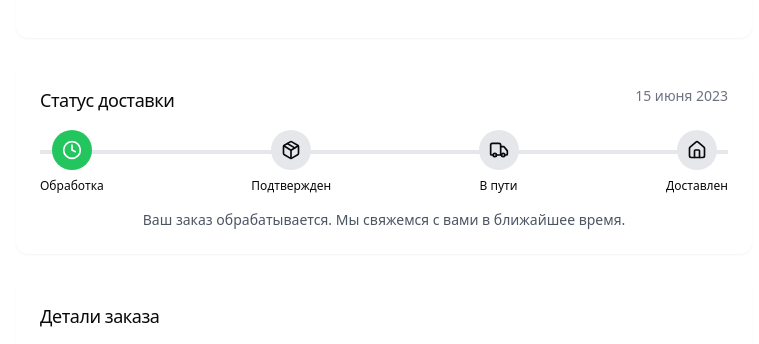
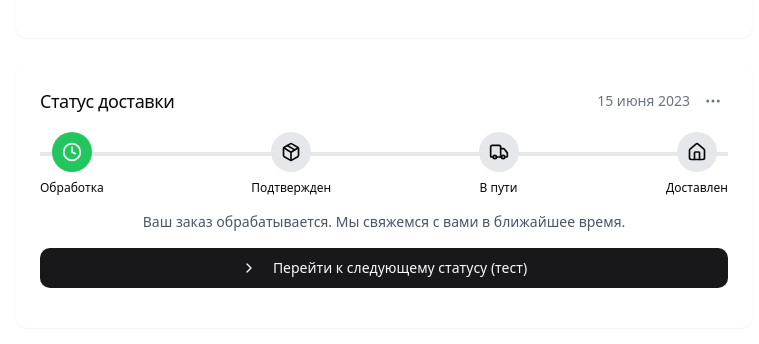
Before and after one commit to alekenov/uniformity-universe, a React (Vite) app: page /order/1 in a window 1280 px wide. Shown: the part 454-798 px from the top of the page, without its empty margins (256-1015 px from the left). Built offline with nearby package versions, Linux system fonts and the light colour scheme; grey boxes are pictures that could not be loaded.

Commit message:
Implement order status timeline
Adds a timeline to show order status changes and a button to test status changes.

```diff
--- a/src/pages/OrderStatus.tsx
+++ b/src/pages/OrderStatus.tsx
@@ -4,7 +4,7 @@ import { useNavigate, useParams } from 'react-router-dom';
 import {
   ChevronLeft, Clock, Package, Truck, Home, Calendar, Edit, X,
   MapPin, MessageSquare, ShoppingBag, ThumbsUp, User, Phone,
-  Image, Check, MessageCircle, Save
+  Image, Check, MessageCircle, Save, ChevronRight, MoreHorizontal
 } from 'lucide-react';
 import { Button } from '@/components/ui/button';
 import { useToast } from '@/hooks/use-toast';
@@ -15,6 +15,9 @@ import { ru } from 'date-fns/locale';
 const sampleOrder = {
   id: '12345',
   status: 'processing' as OrderStatus, // Added type assertion here
+  statusHistory: [
+    { status: 'processing' as OrderStatus, timestamp: new Date(2023, 5, 15, 14, 30), note: 'Заказ получен и обрабатывается' },
+  ],
   createdAt: new Date(2023, 5, 15, 14, 30),
   total: 12500,
   items: [
@@ -73,6 +76,7 @@ const OrderStatus: React.FC = () => {
   const [isConfirmingCancel, setIsConfirmingCancel] = useState(false);
   const [isContactingFlorist, setIsContactingFlorist] = useState(false);
   const [isContactingCourier, setIsContactingCourier] = useState(false);
+  const [showStatusHistory, setShowStatusHistory] = useState(false);
 
   // Temporary states for edits
   const [tempAddress, setTempAddress] = useState(order.deliveryAddress);
@@ -144,10 +148,7 @@ const OrderStatus: React.FC = () => {
   };
 
   const cancelOrder = () => {
-    setOrder(prev => ({
-      ...prev,
-      status: 'cancelled' as OrderStatus
-    }));
+    updateOrderStatus('cancelled');
     setIsConfirmingCancel(false);
     toast({
       title: "Заказ отменен",
@@ -165,6 +166,75 @@ const OrderStatus: React.FC = () => {
       setIsContactingFlorist(false);
     } else {
       setIsContactingCourier(false);
+    }
+  };
+
+  // Update order status with history
+  const updateOrderStatus = (newStatus: OrderStatus, note: string = '') => {
+    const statusNote = note || getDefaultStatusNote(newStatus);
+    const statusUpdate = {
+      status: newStatus,
+      timestamp: new Date(),
+      note: statusNote
+    };
+
+    setOrder(prev => ({
+      ...prev,
+      status: newStatus,
+      statusHistory: [...prev.statusHistory, statusUpdate]
+    }));
+
+    toast({
+      title: "Статус обновлен",
+      description: `Заказ теперь в статусе: ${getStatusLabel(newStatus)}`
+    });
+  };
+
+  // Get the next status in the flow
+  const getNextStatus = (currentStatus: OrderStatus): OrderStatus => {
+    switch(currentStatus) {
+      case 'processing': return 'confirmed';
+      case 'confirmed': return 'delivering';
+      case 'delivering': return 'delivered';
+      case 'delivered': return 'delivered'; // No next status after delivered
+      case 'cancelled': return 'cancelled'; // No next status after cancelled
+      default: return 'processing';
+    }
+  };
+
+  // Get a default note for the status
+  const getDefaultStatusNote = (status: OrderStatus): string => {
+    switch(status) {
+      case 'processing': return 'Заказ получен и обрабатывается';
+      case 'confirmed': return 'Заказ подтвержден и собран';
+      case 'delivering': return 'Заказ передан курьеру';
+      case 'delivered': return 'Заказ успешно доставлен получателю';
+      case 'cancelled': return 'Заказ отменен';
+      default: return '';
+    }
+  };
+
+  // Get a human-readable label for the status
+  const getStatusLabel = (status: OrderStatus): string => {
+    switch(status) {
+      case 'processing': return 'Обрабатывается';
+      case 'confirmed': return 'Подтвержден';
+      case 'delivering': return 'В пути';
+      case 'delivered': return 'Доставлен';
+      case 'cancelled': return 'Отменен';
+      default: return 'Неизвестный статус';
+    }
+  };
+
+  // Get a color for the status
+  const getStatusColor = (status: OrderStatus): string => {
+    switch(status) {
+      case 'processing': return 'bg-blue-500';
+      case 'confirmed': return 'bg-yellow-500';
+      case 'delivering': return 'bg-orange-500';
+      case 'delivered': return 'bg-green-500';
+      case 'cancelled': return 'bg-red-500';
+      default: return 'bg-gray-500';
     }
   };
 
@@ -366,7 +436,7 @@ const OrderStatus: React.FC = () => {
         )}
       </div>
 
-      {/* Order Status */}
+      {/* Order Status - IMPROVED SECTION */}
       {order.status === 'cancelled' ? (
         <div className="bg-red-50 p-4 rounded-lg mb-6">
           <h2 className="text-lg font-medium text-red-700">Заказ отменен</h2>
@@ -376,15 +446,24 @@ const OrderStatus: React.FC = () => {
         </div>
       ) : (
         <div className="bg-white rounded-lg shadow-sm p-6 mb-6">
-          <div className="flex justify-between mb-4">
+          <div className="flex justify-between mb-4 items-center">
             <h2 className="text-lg font-medium">Статус доставки</h2>
-            <span className="text-sm text-gray-500">
-              {format(order.createdAt, 'dd MMMM yyyy', { locale: ru })}
-            </span>
+            <div className="flex items-center gap-2">
+              <span className="text-sm text-gray-500">
+                {format(order.createdAt, 'dd MMMM yyyy', { locale: ru })}
+              </span>
+              <button
+                onClick={() => setShowStatusHistory(!showStatusHistory)}
+                className="p-1.5 rounded-full hover:bg-gray-100 text-gray-500"
+                aria-label={showStatusHistory ? "Скрыть историю" : "Показать историю"}
+              >
+                {showStatusHistory ? <X size={18} /> : <MoreHorizontal size={18} />}
+              </button>
+            </div>
           </div>
 
           {/* Progress Stepper */}
-          <div className="relative mb-2">
+          <div className="relative mb-4">
             <div className="absolute top-5 left-0 right-0 h-1 bg-gray-200 z-0"></div>
             <div className="flex justify-between relative z-10">
               <div className="flex flex-col items-center">
@@ -418,12 +497,54 @@ const OrderStatus: React.FC = () => {
           </div>
 
           {/* Status Message */}
-          <p className="text-sm text-gray-600 text-center mt-4">
+          <p className="text-sm text-gray-600 text-center mt-4 mb-4">
             {statusStep === 0 && "Ваш заказ обрабатывается. Мы свяжемся с вами в ближайшее время."}
             {statusStep === 1 && "Ваш заказ подтвержден. Мы готовим его к отправке."}
             {statusStep === 2 && "Ваш заказ в пути. Ожидайте доставку."}
             {statusStep === 3 && "Ваш заказ доставлен. Спасибо за покупку!"}
           </p>
+
+          {/* Test Button for Changing Status (ДЛЯ ТЕСТА) */}
+          {order.status !== 'delivered' && order.status !== 'cancelled' && (
+            <Button
+              onClick={() => updateOrderStatus(getNextStatus(order.status))}
+              className="w-full mb-4"
+            >
+              <ChevronRight size={18} className="mr-2" />
+              Перейти к следующему статусу (тест)
+            </Button>
+          )}
+
+          {/* Status History Timeline */}
+          {showStatusHistory && order.statusHistory.length > 0 && (
+            <div className="mt-6 pt-4 border-t border-gray-100">
+              <h3 className="text-sm font-medium mb-4">История статусов</h3>
+              <div className="space-y-4">
+                {order.statusHistory.map((item, index) => (
+                  <div key={index} className="relative pl-8">
+                    {/* Connecting line */}
+                    {index < order.statusHistory.length - 1 && (
+                      <div className="absolute top-6 bottom-0 left-3.5 w-0.5 bg-gray-200"></div>
+                    )}
+                    {/* Status dot */}
+                    <div className={`absolute top-0.5 left-0 w-7 h-7 rounded-full flex items-center justify-center ${getStatusColor(item.status)} text-white`}>
+                      {item.status === 'processing' && <Clock size={14} />}
+                      {item.status === 'confirmed' && <Package size={14} />}
+                      {item.status === 'delivering' && <Truck size={14} />}
+                      {item.status === 'delivered' && <Home size={14} />}
+                      {item.status === 'cancelled' && <X size={14} />}
+                    </div>
+                    {/* Status info */}
+                    <div>
+                      <p className="text-sm font-medium">{getStatusLabel(item.status)}</p>
+                      <p className="text-xs text-gray-500">{format(item.timestamp, 'dd MMM yyyy, HH:mm', { locale: ru })}</p>
+                      {item.note && <p className="text-xs text-gray-600 mt-1">{item.note}</p>}
+                    </div>
+                  </div>
+                ))}
+              </div>
+            </div>
+          )}
         </div>
       )}
 
```
